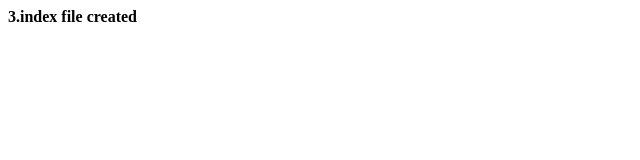
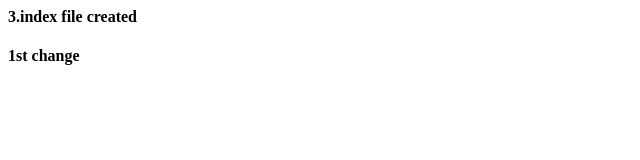
Before and after one commit to Arpithan1902/project_dir, a plain HTML site: page index.html in a window 1280 px wide. Shown: the full height of the page, 0-640 px from the left. Drawn offline with Linux system fonts and the light colour scheme.

Commit message:
changes added in index.html

```diff
--- a/index.html
+++ b/index.html
@@ -4,5 +4,7 @@
 </head>
 <body>
 <h4> 3.index file created</h4>
+<h4> 1st change</h4>
+
 </body>
 </html>
```
